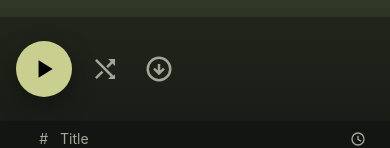
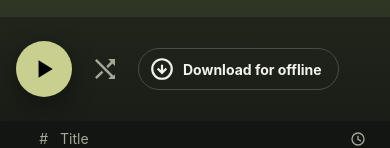
Before and after one commit to goseahawk/wub, a plain HTML site: page index.html in a window 390 px wide. Shown: the part 373-521 px from the top of the page. Drawn offline with Linux system fonts and the light colour scheme.

Commit message:
Label the download button when the app is installed
Shows "Download for offline" / progress / "Available offline" as text
when there is room (installed app and computers); a phone browser tab
keeps the compact icon.

Co-Authored-By: Claude Sonnet 5.5 <noreply@anthropic.com>
Claude-Session: https://claude.ai/code/session_01L5eKN7uaXr1XTNYNt9xzcx

```diff
--- a/app.js
+++ b/app.js
@@ -439,6 +439,13 @@
     if (!canOffline) return;
     dlBtn.hidden = false;
     const all = state.downloaded.size === tracks.length;
+    // Spell it out whenever there's room (installed app, or a computer); a phone
+    // browser tab keeps the compact icon next to the Add to Home Screen button.
+    dlBtn.classList.toggle("labeled", !(window.wubbInstall && window.wubbInstall.needsInstall()));
+    dlBtn.querySelector(".dl-text").textContent = state.downloading ? `Downloading… ${Math.round(pct)}%`
+      : all ? "Available offline"
+      : state.downloaded.size ? "Finish download"
+      : "Download for offline";
     dlBtn.classList.toggle("busy", state.downloading);
     dlBtn.classList.toggle("done", all && !state.downloading);
     dlBtn.style.setProperty("--p", pct + "%");
--- a/index.html
+++ b/index.html
@@ -61,6 +61,7 @@
           <svg class="i-dl" viewBox="0 0 24 24"><path d="M12 2a10 10 0 1 0 0 20 10 10 0 0 0 0-20zm0 2a8 8 0 1 1 0 16 8 8 0 0 1 0-16zm-1 4v5.2l-2.3-2.3-1.4 1.4 4.7 4.7 4.7-4.7-1.4-1.4-2.3 2.3V8z"/></svg>
           <svg class="i-done" viewBox="0 0 24 24"><path fill-rule="evenodd" d="M12 2a10 10 0 1 0 0 20 10 10 0 0 0 0-20zM10.4 16.4l-4-4 1.4-1.4 2.6 2.6 5.8-5.8 1.4 1.4z"/></svg>
           <span class="dl-pct"></span>
+          <span class="dl-text"></span>
         </button>
         <button class="install-btn" id="installBtn" hidden>
           <svg viewBox="0 0 24 24"><path d="M11 4h2v7h7v2h-7v7h-2v-7H4v-2h7z"/></svg>
@@ -193,7 +194,7 @@
 
   <audio id="audio" preload="metadata"></audio>
   <script src="album.js"></script>
+  <script src="install.js"></script>
   <script src="app.js"></script>
-  <script src="install.js"></script>
 </body>
 </html>
--- a/style.css
+++ b/style.css
@@ -390,3 +390,18 @@ body.np-open { overflow: hidden; }
   .actions { flex-wrap: wrap; gap: 12px; }
   .install-btn { font-size: 13px; padding: 8px 12px 8px 10px; }
 }
+
+/* Labelled download button (installed app / computers) */
+.dl-text { display: none; }
+.dl-btn.labeled {
+  width: auto; padding: 0 16px 0 10px; gap: 8px; grid-auto-flow: column; border-radius: 999px;
+  border: 1px solid var(--line); color: var(--text);
+}
+.dl-btn.labeled .dl-text { display: block; font-size: 14px; font-weight: 700; white-space: nowrap; }
+.dl-btn.labeled svg { width: 26px; height: 26px; }
+.dl-btn.labeled.busy::before, .dl-btn.labeled .dl-pct { display: none; }
+.dl-btn.labeled.busy .i-dl { display: block; opacity: .6; }
+.dl-btn.labeled.busy {
+  background: linear-gradient(90deg, color-mix(in srgb, var(--accent) 35%, transparent) var(--p, 0%), transparent var(--p, 0%));
+}
+.dl-btn.labeled.done { color: var(--accent); border-color: var(--accent); }
--- a/sw.js
+++ b/sw.js
@@ -2,7 +2,7 @@
 //  • makes the app installable and lets the app shell open offline
 //  • serves songs the listener has downloaded (see the download button),
 //    including HTTP Range requests, which audio elements need for seeking
-const CACHE = "wubb-shell-v9";
+const CACHE = "wubb-shell-v10";
 const SONGS = "wubb-songs"; // downloaded songs; kept across app updates
 const SHELL = ["./", "index.html", "style.css", "app.js", "album.js", "install.js", "assets/cover.jpg", "assets/icon-192.png"];
 
```
